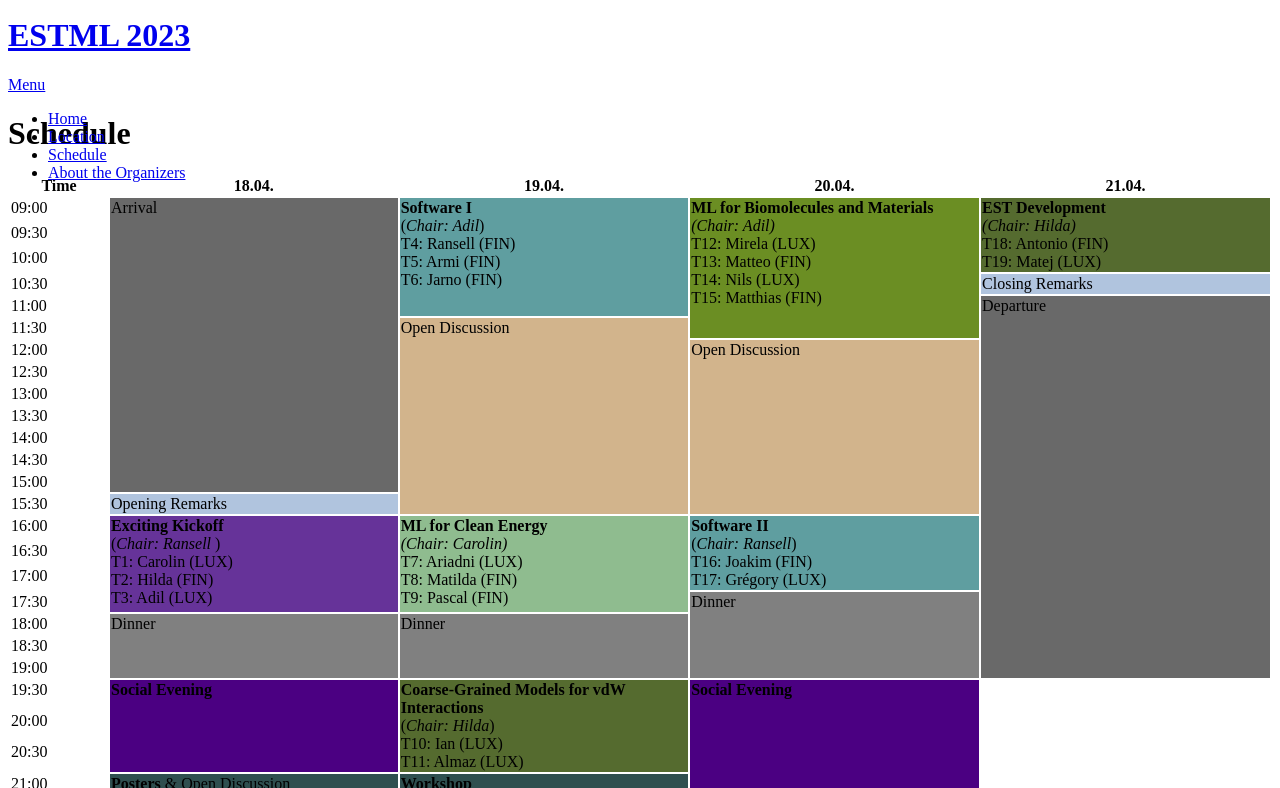
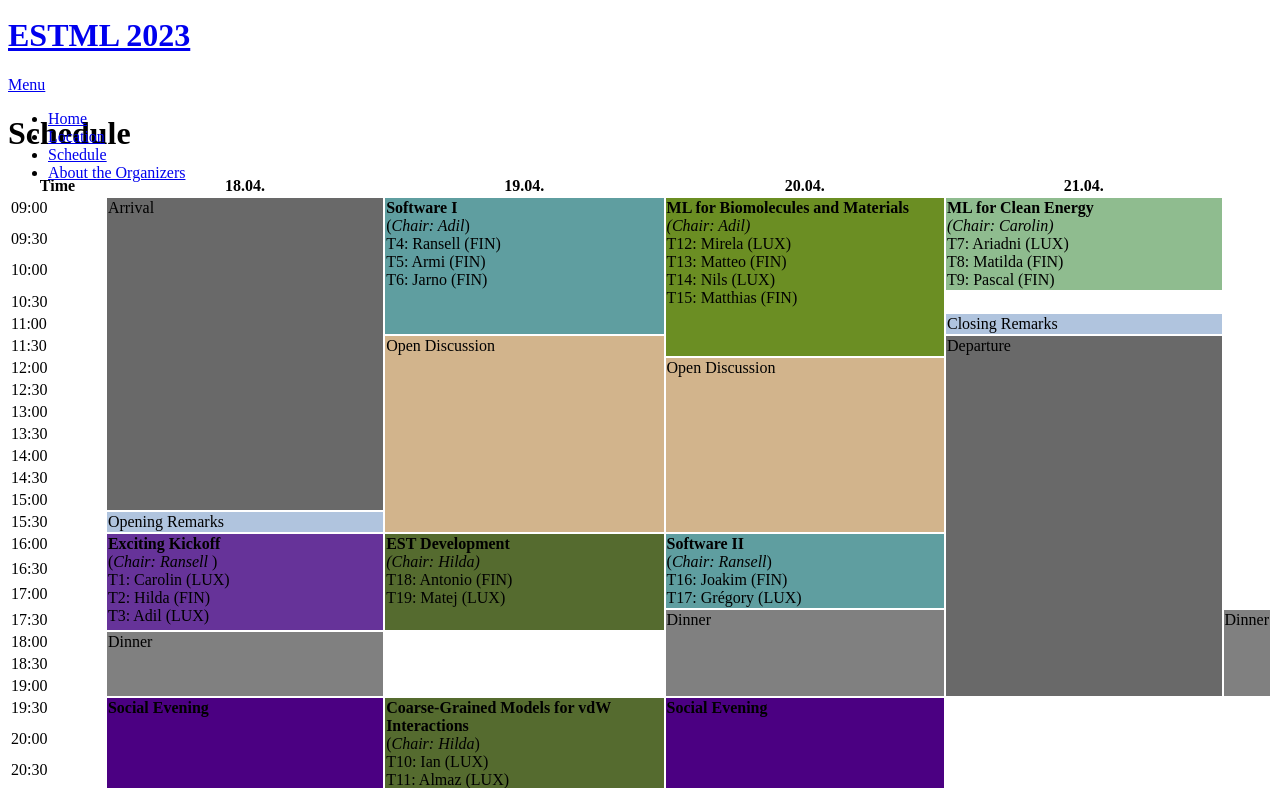
Before and after one commit to ESTML/ESTML.github.io, a Jekyll site: the page built from schedule.html, in a window 1280 px wide and 900 px high, cut to the strip 112-900 px from the top of the window. Built offline with Jekyll 4.4.1, drawn with Linux system fonts in a browser that asks for light colours; nearby versions of some CDN libraries.

Commit message:
Update schedule.html

```diff
--- a/schedule.html
+++ b/schedule.html
@@ -18,7 +18,7 @@
   <td rowspan="13" width=300 style="background-color: DimGray;"> Arrival </td>
   <td rowspan="5" width=300 style="background-color: CadetBlue;"> <b> Software I </b> <br> (<i>Chair: Adil</i>) <br> T4: Ransell (FIN) <br> T5: Armi (FIN) <br> T6: Jarno (FIN) </td>
   <td rowspan="6" width=300 style="background-color: OliveDrab;"> <b>ML for Biomolecules and Materials</b> <br> <i>(Chair: Adil)</i> <br> T12: Mirela (LUX) <br> T13: Matteo (FIN) <br> T14: Nils (LUX) <br> T15: Matthias (FIN) </td>
-  <td rowspan="3" width=300 style="background-color: DarkOliveGreen;"> <b>EST Development </b> <br> <i>(Chair: Hilda)</i> <br> T18: Antonio (FIN) <br> T19: Matej (LUX) </td>
+  <td rowspan="3" width=300 style="background-color: DarkSeaGreen;"> <b>ML for Clean Energy</b> <br> <i>(Chair: Carolin)</i> <br> T7: Ariadni (LUX) <br> T8: Matilda (FIN) <br> T9: Pascal (FIN)  </td>
 </tr>
 <tr VALIGN=TOP>
   <td> 09:30 </td>
@@ -29,16 +29,16 @@
 
 <tr VALIGN=TOP>
   <td> 10:30 </td>
-  <td rowspan="1" style="background-color: LightSteelBlue;"> Closing Remarks </td>
 </tr>
 
 <tr VALIGN=TOP>
   <td> 11:00 </td>
-  <td rowspan="17" style="background-color: DimGray;"> Departure </td>
+  <td rowspan="1" style="background-color: LightSteelBlue;"> Closing Remarks </td>
 </tr>
 <tr VALIGN=TOP>
   <td> 11:30 </td>
   <td rowspan="9" style="background-color: Tan;"> Open Discussion </td>
+  <td rowspan="16" style="background-color: DimGray;"> Departure </td>
 </tr>
 <tr VALIGN=TOP>
   <td> 12:00 </td>
@@ -77,7 +77,7 @@
 <tr VALIGN=TOP>
   <td> 16:00 </td>
   <td rowspan="4" style="background-color: RebeccaPurple;"> <b> Exciting Kickoff </b> <br> (<i>Chair: Ransell </i>) <br> T1: Carolin (LUX) <br> T2: Hilda (FIN) <br> T3: Adil (LUX) </td>
-  <td rowspan="4" style="background-color: DarkSeaGreen;"> <b>ML for Clean Energy</b> <br> <i>(Chair: Carolin)</i> <br> T7: Ariadni (LUX) <br> T8: Matilda (FIN) <br> T9: Pascal (FIN)  </td>
+  <td rowspan="4" style="background-color: DarkOliveGreen;"> <b> EST Development </b> <br> <i>(Chair: Hilda)</i> <br> T18: Antonio (FIN) <br> T19: Matej (LUX) </td>
   <td rowspan="3" style="background-color: CadetBlue;"> <b> Software II </b> <br> (<i>Chair: Ransell</i>) <br> T16: Joakim (FIN) <br> T17: Grégory (LUX) </td>
 </tr>
 
@@ -93,11 +93,11 @@
 <tr VALIGN=TOP>
   <td> 17:30 </td>
   <td rowspan="4" style="background-color: Gray;"> Dinner </td>
+  <td rowspan="4" style="background-color: Gray;"> Dinner </td>
 </tr>
 
 <tr VALIGN=TOP>
   <td> 18:00 </td>
-  <td rowspan="3" style="background-color: Gray;"> Dinner </td>
   <td rowspan="3" style="background-color: Gray;"> Dinner </td>
 </tr>
 
```
